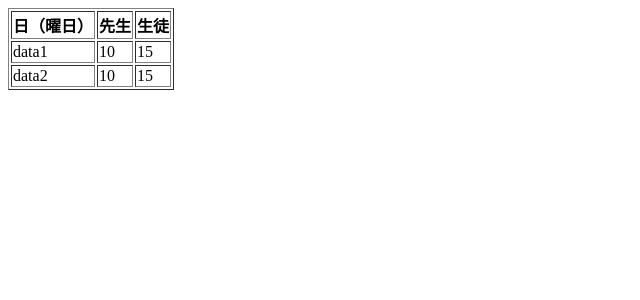
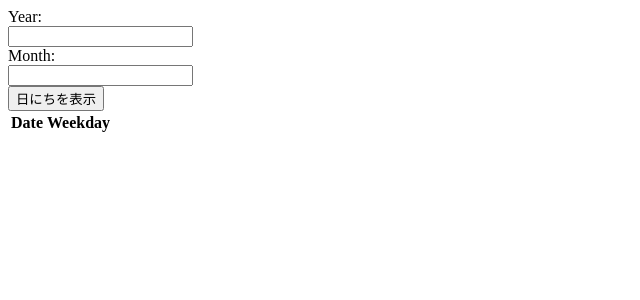
Before and after one commit to Da-Tsuchi/Hack, a Django app: page / in a window 1280 px wide. Shown: the top 300 px of the page, without its empty margins (0-640 px from the left). Run offline with Django 4.2, Linux system fonts and the light colour scheme; lists and menus that the app fills with data are empty.

Commit message:
日にちと曜日取得

```diff
--- a/shift/my_shift_app/templates/my_shift_app/index.html
+++ b/shift/my_shift_app/templates/my_shift_app/index.html
@@ -1,20 +1,28 @@
+<!DOCTYPE html>
+<html>
 <head>
-    <title>shift</title>
-</head>
-
+    <meta charset="utf-8">
+    <title>シフト作成</title>
 <body>
-    <table border="1">
+    <form method="POST">
+        {% csrf_token %}
+        <label for="year">Year:</label><br>
+        <input type="text" id="year" name="year"><br>
+        <label for="month">Month:</label><br>
+        <input type="text" id="month" name="month"><br>
+        <input type="submit" value="日にちを表示">
+    </form>
+    <table>
         <tr>
-            <th>日（曜日）</th>
-            <th>先生</th>
-            <th>生徒</th>
+          <th>Date</th>
+          <th>Weekday</th>
         </tr>
-        {% for x in list %}
-        <tr>
-            <td>{{x}}</td>
-            <td>10</td>
-            <td>15</td>
-        </tr>
+        {% for day, weekday in days_with_weekday %}
+          <tr>
+            <td>{{ day }}</td>
+            <td>{{ weekday }}</td>
+          </tr>
         {% endfor %}
-    </table>
+      </table>
 </body>
+</html>
--- a/shift/my_shift_app/urls.py
+++ b/shift/my_shift_app/urls.py
@@ -3,5 +3,6 @@ from . import views
 
 app_name = 'my_shift_app'
 urlpatterns = [
-    path('', views.index, name='index')
+    # path('', views.index, name='index'),
+    path("", views.index, name="index")
 ]
--- a/shift/my_shift_app/views.py
+++ b/shift/my_shift_app/views.py
@@ -1,6 +1,16 @@
 from django.shortcuts import render
+from .day import *
 
 # Create your views here.
+# def index(request):
+#     context = {'list':["data1","data2"]}
+#     return render(request, 'my_shift_app/index.html',context)
+
 def index(request):
-    context = {'list':["data1","data2"]}
-    return render(request, 'my_shift_app/index.html',context)
+    if request.method == "POST":
+        year = int(request.POST.get('year'))
+        month = int(request.POST.get('month'))
+        days_with_weekday = get_days_with_weekday(year, month)
+        return render(request, 'my_shift_app/index.html', {'days_with_weekday': days_with_weekday})
+    else:
+        return render(request, 'my_shift_app/index.html')
```
Also changed, not shown: shift/my_shift_app/day.py (+16 -1 lines).
